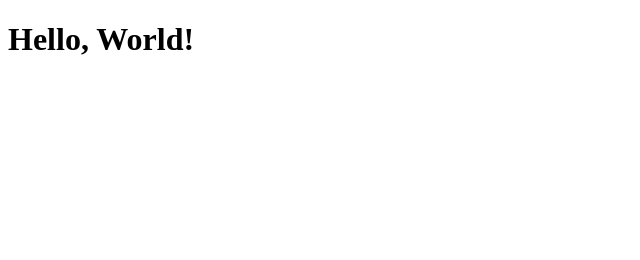
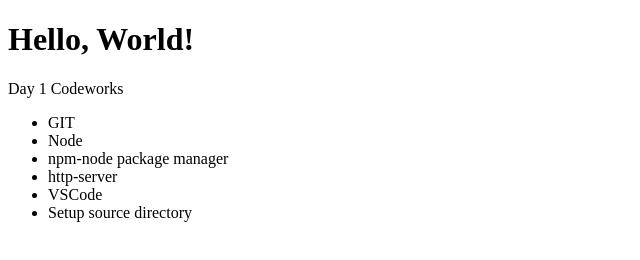
Before and after one commit to dkrichins/env-setup, a plain HTML site: page index.html in a window 1280 px wide. Shown: the whole page, without its empty margins (0-640 px from the left). Drawn offline with Linux system fonts and the light colour scheme.

Commit message:
Added Stuff

```diff
--- a/index.html
+++ b/index.html
@@ -8,5 +8,14 @@
 </head>
 <body>
     <h1>Hello, World!</h1>
+    <p>Day 1 Codeworks</p>
+    <ul>
+        <li>GIT</li>
+        <li>Node</li>
+        <li>npm-node package manager</li>
+        <li>http-server</li>
+        <li>VSCode</li>
+        <li>Setup source directory</li>
+    </ul>
 </body>
 </html>
```
